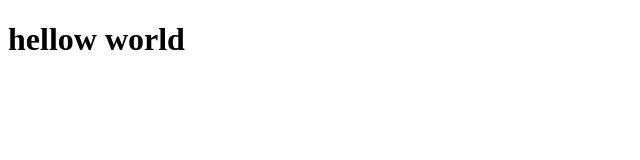
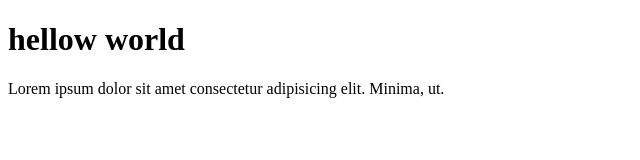
Before and after one commit to Mohammad815/food-network, a plain HTML site: page index.html in a window 1280 px wide. Shown: the whole page, without its empty margins (0-640 px from the left). Drawn offline with Linux system fonts and the light colour scheme.

Commit message:
just test

```diff
--- a/index.html
+++ b/index.html
@@ -9,5 +9,6 @@
 </head>
 <body>
     <h1>hellow world</h1>
+    <p>Lorem ipsum dolor sit amet consectetur adipisicing elit. Minima, ut.</p>
 </body>
 </html>
```
